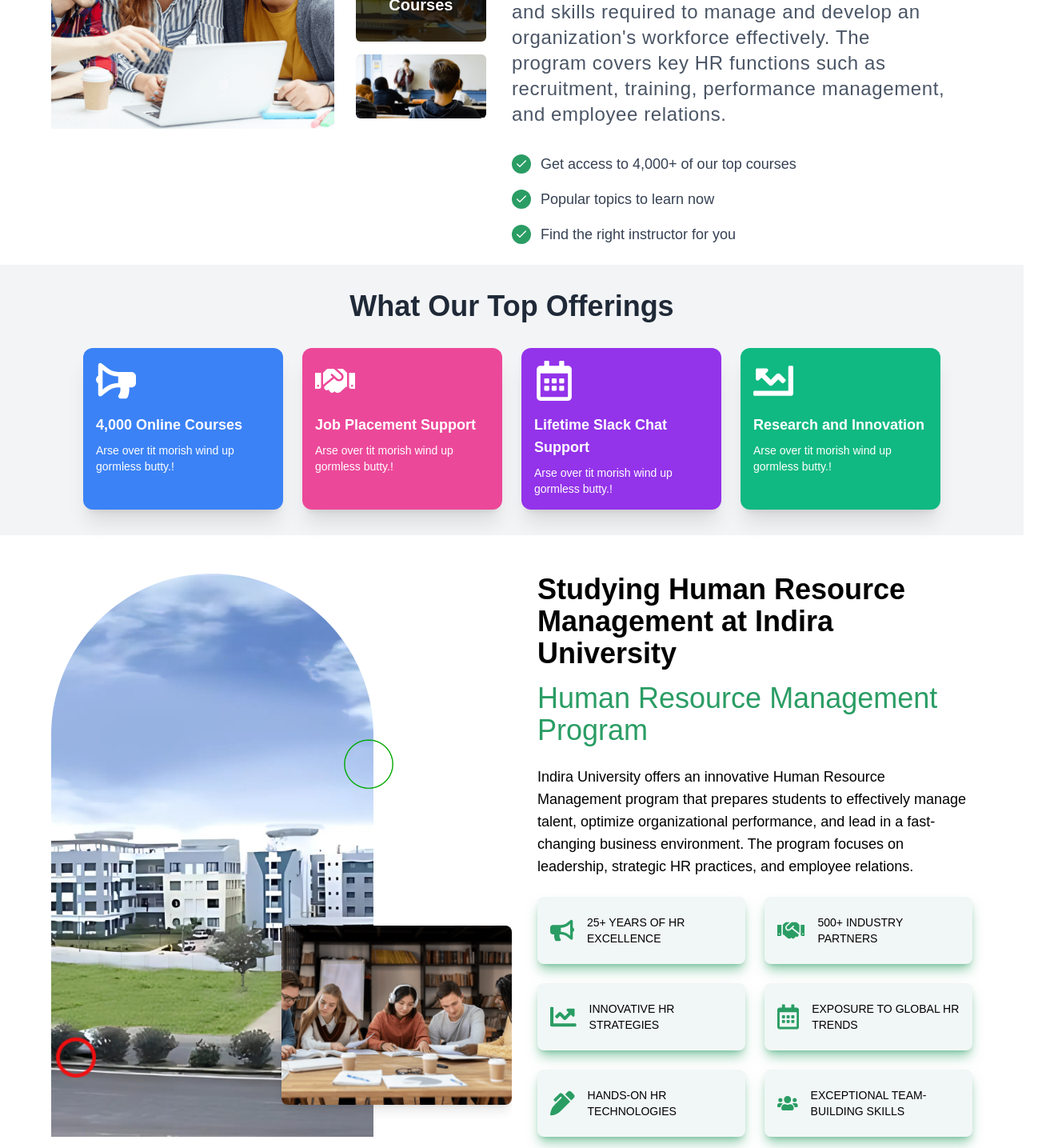
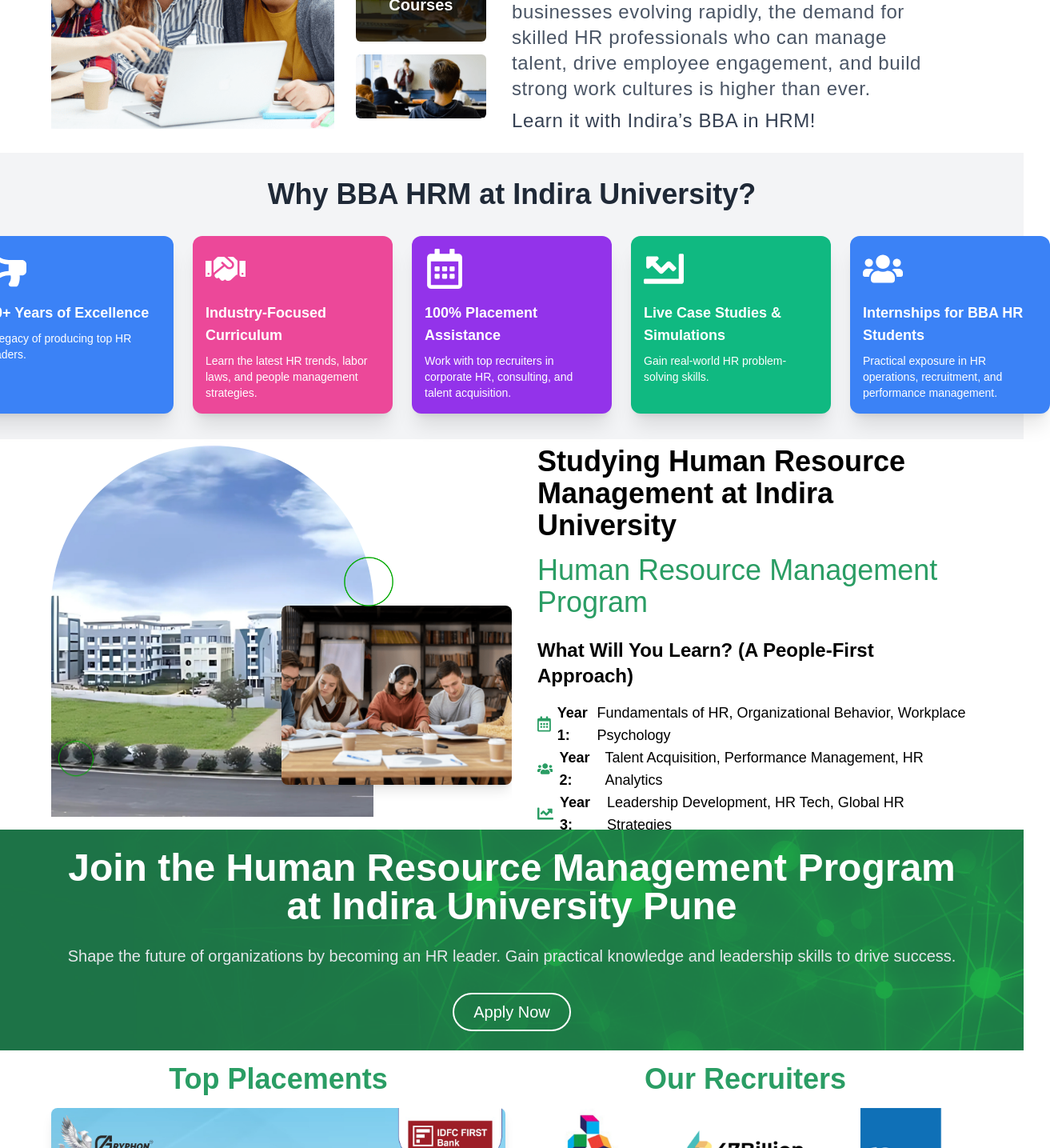
Before and after one commit to satputep5/IU-BBA-landing-page, a React (Vite) app: page /human-resource-management in a window 1280 px wide. Shown: the part 1365-2800 px from the top of the page at 80% size, 1313 px wide, since content can reach past the window. Built offline with nearby package versions, Linux system fonts and the light colour scheme; a web font is replaced by a local one.

Commit message:
first commit

```diff
--- a/src/Components/Human Resource Management/HumanResourceOverview.jsx
+++ b/src/Components/Human Resource Management/HumanResourceOverview.jsx
@@ -30,71 +30,16 @@
           Human Resource Management
         </h2>
 
-        <p className="text-2xl text-gray-600 tracking-wide">
-          The Human Resource Management program is designed to equip students
-          with the knowledge and skills required to manage and develop an
-          organization's workforce effectively. The program covers key HR
-          functions such as recruitment, training, performance management, and
-          employee relations.
+        <p className="text-2xl text-gray-600 tracking-wide mb-2">
+        Human Resource Management is the backbone of every successful organization. With businesses evolving rapidly, the demand for skilled HR professionals who can manage talent, drive employee engagement, and build strong work cultures is higher than ever.
+
         </p>
 
-        {/* List of Points with Emerald Green Circles and Checkmarks */}
-        <div className="mt-8 space-y-4">
-          <div className="flex items-center">
-            {/* Emerald Green Circle and Checkmark */}
-            <div className="w-6 h-6 flex justify-center items-center bg-[#2A9D64] rounded-full text-white mr-3">
-              <svg
-                xmlns="http://www.w3.org/2000/svg"
-                viewBox="0 0 24 24"
-                fill="none"
-                stroke="currentColor"
-                strokeWidth="2"
-                strokeLinecap="round"
-                strokeLinejoin="round"
-                className="w-4 h-4"
-              >
-                <path d="M20 6L9 17l-5-5" />
-              </svg>
-            </div>
-            <p className="text-lg text-gray-700">Get access to 4,000+ of our top courses</p>
-          </div>
-          <div className="flex items-center">
-            {/* Emerald Green Circle and Checkmark */}
-            <div className="w-6 h-6 flex justify-center items-center bg-[#2A9D64] rounded-full text-white mr-3">
-              <svg
-                xmlns="http://www.w3.org/2000/svg"
-                viewBox="0 0 24 24"
-                fill="none"
-                stroke="currentColor"
-                strokeWidth="2"
-                strokeLinecap="round"
-                strokeLinejoin="round"
-                className="w-4 h-4"
-              >
-                <path d="M20 6L9 17l-5-5" />
-              </svg>
-            </div>
-            <p className="text-lg text-gray-700">Popular topics to learn now</p>
-          </div>
-          <div className="flex items-center">
-            {/* Emerald Green Circle and Checkmark */}
-            <div className="w-6 h-6 flex justify-center items-center bg-[#2A9D64] rounded-full text-white mr-3">
-              <svg
-                xmlns="http://www.w3.org/2000/svg"
-                viewBox="0 0 24 24"
-                fill="none"
-                stroke="currentColor"
-                strokeWidth="2"
-                strokeLinecap="round"
-                strokeLinejoin="round"
-                className="w-4 h-4"
-              >
-                <path d="M20 6L9 17l-5-5" />
-              </svg>
-            </div>
-            <p className="text-lg text-gray-700">Find the right instructor for you</p>
-          </div>
-        </div>
+        <p className="text-2xl text-gray-700 tracking-wide">
+        Learn it with Indira’s BBA in HRM!
+        </p>
+
+
       </div>
 
       {/* Right Part: First and Second Images */}
--- a/src/Components/Human Resource Management/HumanResourcePointers.jsx
+++ b/src/Components/Human Resource Management/HumanResourcePointers.jsx
@@ -26,7 +26,7 @@
         >
           <div className="flex items-center justify-center mr-4 space-x-4">
             {/* Changed icon color to Emerald Green */}
-            <FaCalendarAlt size={40} className="text-[#2A9D57]" />
+            <FaCalendarAlt size={40} className="text-red-500" />
             <div className="text-center">
               <h2 className="text-[#2A9D57]">Program Format</h2>
               <p className="mt-2 text-2xl font-semibold text-[#2A9D57]">Offline</p>
@@ -44,7 +44,7 @@
             <FaRegClock size={40} className="text-[#4C8BF5]" />
             <div className="text-center">
               <h2 className="text-[#2A9D57]">Duration</h2>
-              <p className="mt-2 text-2xl font-semibold text-[#2A9D57]">2 Years</p>
+              <p className="mt-2 text-2xl font-semibold text-[#2A9D57]">3 Years</p>
             </div>
           </div>
         </div>
@@ -56,10 +56,10 @@
         >
           <div className="flex items-center justify-center mr-4 space-x-4">
             {/* Changed icon color to fresh green */}
-            <FaMoneyBillWave size={40} className="text-[#2A9D57]" />
+            <FaMoneyBillWave size={40} className="text-[#38d473]" />
             <div className="text-center">
               <h2 className="text-[#2A9D57]">Program Fees</h2>
-              <p className="mt-2 text-2xl font-semibold text-[#2A9D57]">Rs. 85000/-</p>
+              <p className="mt-2 text-2xl font-semibold text-[#2A9D57]">Rs. 125000/-</p>
             </div>
           </div>
         </div>
--- a/src/Components/Human Resource Management/HumanResourceStudying.jsx
+++ b/src/Components/Human Resource Management/HumanResourceStudying.jsx
@@ -4,17 +4,18 @@
   FaHandshake,
   FaChartLine,
   FaRegCalendarAlt,
-  FaPenAlt,
   FaUsers,
+  FaBrain,
+  FaRobot,
 } from "react-icons/fa";
 import MyImage from "../../assets/Images/iu-campus.png"; // Import your image
 import Image1 from "../../assets/Images/mm-study.png"; // Import your 3D-style image
 import CircleImage from "../../assets/Images/green-circle.png"; // Import your tiny circle PNG image
-import SmallCircleImage from "../../assets/Images/red-circle.png"; // Import your smaller circle PNG image
+import SmallCircleImage from "../../assets/Images/green-circle.png"; // Import your smaller circle PNG image
 
 function HumanResourceStudying() {
   return (
-    <div className="flex px-8 md:px-16 py-12 mb-12 poppins-regular h-screen">
+    <div className="flex px-8 md:px-16 py-2 mb-2 poppins-regular h-[60vh]">
       {/* Left Side (Vertical Green Container with Full Height, Image on Top, and Rounded Top Corners) */}
       <div className="w-1/2 bg-white h-full relative overflow-hidden">
         {/* Image with object-cover property and rounded top corners */}
@@ -68,58 +69,39 @@
         <h1 className="text-4xl font-extralight text-left text-[#2A9D64] mb-6">
           Human Resource Management Program
         </h1>
-        <p className="text-left text-lg mb-6 text-[#000000]">
-          Indira University offers an innovative Human Resource Management program that prepares students to effectively manage talent, optimize organizational performance, and lead in a fast-changing business environment. The program focuses on leadership, strategic HR practices, and employee relations.
-        </p>
 
-        {/* 2x3 Grid for Cards */}
-        <div className="grid grid-cols-2 grid-rows-3 gap-6 flex-grow">
-          {/* Card 1 */}
-          <div className="bg-[#f1f7f6] p-4 shadow-lg shadow-[#2A9D64]/50 flex justify-between items-center rounded-lg">
-            <span className="flex items-center">
-              <FaBullhorn className="text-[#2A9D64] mr-4 text-4xl" />
-              <span className="text-sm text-[#000000]">
-                25+ YEARS OF HR EXCELLENCE
-              </span>
-            </span>
-          </div>
-          {/* Card 2 */}
-          <div className="bg-[#f1f7f6] p-4 shadow-lg shadow-[#2A9D64]/50 flex justify-between items-center rounded-lg">
-            <span className="flex items-center">
-              <FaHandshake className="text-[#2A9D64] mr-4 text-4xl" />
-              <span className="text-sm text-[#000000]">500+ INDUSTRY PARTNERS</span>
-            </span>
-          </div>
-          {/* Card 3 */}
-          <div className="bg-[#f1f7f6] p-4 shadow-lg shadow-[#2A9D64]/50 flex justify-between items-center rounded-lg">
-            <span className="flex items-center">
-              <FaChartLine className="text-[#2A9D64] mr-4 text-4xl" />
-              <span className="text-sm text-[#000000]">INNOVATIVE HR STRATEGIES</span>
-            </span>
-          </div>
-          {/* Card 4 */}
-          <div className="bg-[#f1f7f6] p-4 shadow-lg shadow-[#2A9D64]/50 flex justify-between items-center rounded-lg">
-            <span className="flex items-center">
-              <FaRegCalendarAlt className="text-[#2A9D64] mr-4 text-4xl" />
-              <span className="text-sm text-[#000000]">
-                EXPOSURE TO GLOBAL HR TRENDS
-              </span>
-            </span>
-          </div>
-          {/* Card 5 */}
-          <div className="bg-[#f1f7f6] p-4 shadow-lg shadow-[#2A9D64]/50 flex justify-between items-center rounded-lg">
-            <span className="flex items-center">
-              <FaPenAlt className="text-[#2A9D64] mr-4 text-4xl" />
-              <span className="text-sm text-[#000000]">HANDS-ON HR TECHNOLOGIES</span>
-            </span>
-          </div>
-          {/* Card 6 */}
-          <div className="bg-[#f1f7f6] p-4 shadow-lg shadow-[#2A9D64]/50 flex justify-between items-center rounded-lg">
-            <span className="flex items-center">
-              <FaUsers className="text-[#2A9D64] mr-4 text-4xl" />
-              <span className="text-sm text-[#000000]">EXCEPTIONAL TEAM-BUILDING SKILLS</span>
-            </span>
-          </div>
+        <h2 className="text-2xl font-bold text-left mb-4 text-[#000000]">
+          What Will You Learn? (A People-First Approach)
+        </h2>
+
+        <div className="text-left text-lg mb-6 text-[#000000]">
+          <p className="flex items-center">
+            <FaRegCalendarAlt className="mr-2 text-[#2A9D64]" size={20} />
+            <strong>Year 1:</strong> Fundamentals of HR, Organizational Behavior, Workplace Psychology
+          </p>
+          <p className="flex items-center">
+            <FaUsers className="mr-2 text-[#2A9D64]" size={20} />
+            <strong>Year 2:</strong> Talent Acquisition, Performance Management, HR Analytics
+          </p>
+          <p className="flex items-center">
+            <FaChartLine className="mr-2 text-[#2A9D64]" size={20} />
+            <strong>Year 3:</strong> Leadership Development, HR Tech, Global HR Strategies
+          </p>
+        </div>
+
+        <h2 className="text-2xl font-bold text-left mb-4 text-[#000000]">
+          Exclusive Add-ons:
+        </h2>
+
+        <div className="text-left text-lg mb-6 text-[#000000]">
+          <p className="flex items-center">
+            <FaRobot className="mr-2 text-[#2A9D64]" size={20} />
+            <strong>AI & HR Tech</strong> – Learn how AI is reshaping talent management.
+          </p>
+          <p className="flex items-center">
+            <FaBrain className="mr-2 text-[#2A9D64]" size={20} />
+            <strong>Emotional Intelligence Training</strong> – Understand the psychology behind leadership.
+          </p>
         </div>
       </div>
     </div>
--- a/src/Components/Human Resource Management/HumanResourceOfferings.jsx
+++ b/src/Components/Human Resource Management/HumanResourceWhy.jsx
@@ -35,54 +35,67 @@
   return (
     <div className="px-8 md:px-16 py-6 md:py-8 bg-[#f3f4f6] poppins-regular">
       <h2 className="text-2xl md:text-4xl font-bold text-center mb-8 text-[#1f2937]" data-aos="fade-up">
-        What Our Top Offerings
+        Why BBA HRM at Indira University?
       </h2>
 
-      <div className="flex justify-center gap-6 flex-nowrap">
-        {/* Card 1 - Blue */}
+      <div className="flex justify-center gap-6 flex-wrap lg:flex-nowrap">
+        {/* Card 1 - 30+ Years of Excellence */}
         <div
           className="bg-[#3B82F6] p-4 shadow-xl flex flex-col items-start justify-start text-left relative rounded-xl transform transition-transform duration-300 hover:scale-105 max-w-[250px] flex-shrink-0"
           data-aos="fade-up"
         >
           <FaBullhorn size={50} className="text-white mb-4 icon" />
-          <p className="text-lg font-semibold text-white">4,000 Online Courses</p>
-          <p className="text-sm text-white mt-2">Arse over tit morish wind up gormless butty.!</p>
+          <p className="text-lg font-semibold text-white">30+ Years of Excellence</p>
+          <p className="text-sm text-white mt-2">A legacy of producing top HR leaders.</p>
           <div className="circle absolute bottom-[-20px] right-[-20px] w-12 h-12 bg-white rounded-full shadow-2xl"></div>
         </div>
 
-        {/* Card 2 - Pink */}
+        {/* Card 2 - Industry-Focused Curriculum */}
         <div
           className="bg-[#EC4899] p-4 shadow-xl flex flex-col items-start justify-start text-left relative rounded-xl transform transition-transform duration-300 hover:scale-105 max-w-[250px] flex-shrink-0"
           data-aos="fade-up"
         >
           <FaHandshake size={50} className="text-white mb-4 icon" />
-          <p className="text-lg font-semibold text-white">Job Placement Support</p>
-          <p className="text-sm text-white mt-2">Arse over tit morish wind up gormless butty.!</p>
+          <p className="text-lg font-semibold text-white">Industry-Focused Curriculum</p>
+          <p className="text-sm text-white mt-2">Learn the latest HR trends, labor laws, and people management strategies.</p>
           <div className="circle absolute bottom-[-20px] right-[-20px] w-12 h-12 bg-white rounded-full shadow-2xl"></div>
         </div>
 
-        {/* Card 3 - Purple */}
+        {/* Card 3 - 100% Placement Assistance */}
         <div
           className="bg-[#9333EA] p-4 shadow-xl flex flex-col items-start justify-start text-left relative rounded-xl transform transition-transform duration-300 hover:scale-105 max-w-[250px] flex-shrink-0"
           data-aos="fade-up"
         >
           <FaRegCalendarAlt size={50} className="text-white mb-4 icon" />
-          <p className="text-lg font-semibold text-white">Lifetime Slack Chat Support</p>
-          <p className="text-sm text-white mt-2">Arse over tit morish wind up gormless butty.!</p>
+          <p className="text-lg font-semibold text-white">100% Placement Assistance</p>
+          <p className="text-sm text-white mt-2">Work with top recruiters in corporate HR, consulting, and talent acquisition.</p>
           <div className="circle absolute bottom-[-20px] right-[-20px] w-12 h-12 bg-white rounded-full shadow-2xl"></div>
         </div>
 
-        {/* Card 4 - Green */}
+        {/* Card 4 - Live Case Studies & Simulations */}
         <div
           className="bg-[#10B981] p-4 shadow-xl flex flex-col items-start justify-start text-left relative rounded-xl transform transition-transform duration-300 hover:scale-105 max-w-[250px] flex-shrink-0"
           data-aos="fade-up"
         >
           <FaChartLine size={50} className="text-white mb-4 icon" />
-          <p className="text-lg font-semibold text-white">Research and Innovation</p>
-          <p className="text-sm text-white mt-2">Arse over tit morish wind up gormless butty.!</p>
+          <p className="text-lg font-semibold text-white">Live Case Studies & Simulations</p>
+          <p className="text-sm text-white mt-2">Gain real-world HR problem-solving skills.</p>
+          <div className="circle absolute bottom-[-20px] right-[-20px] w-12 h-12 bg-white rounded-full shadow-2xl"></div>
+        </div>
+
+        {/* Card 5 - Internships */}
+        <div
+          className="bg-[#3B82F6] p-4 shadow-xl flex flex-col items-start justify-start text-left relative rounded-xl transform transition-transform duration-300 hover:scale-105 max-w-[250px] flex-shrink-0"
+          data-aos="fade-up"
+        >
+          <FaUsers size={50} className="text-white mb-4 icon" />
+          <p className="text-lg font-semibold text-white">Internships for BBA HR Students</p>
+          <p className="text-sm text-white mt-2">Practical exposure in HR operations, recruitment, and performance management.</p>
           <div className="circle absolute bottom-[-20px] right-[-20px] w-12 h-12 bg-white rounded-full shadow-2xl"></div>
         </div>
       </div>
+
+
     </div>
   );
 }
--- a/src/Pages/HumanResourceManagement.jsx
+++ b/src/Pages/HumanResourceManagement.jsx
@@ -2,9 +2,9 @@
 import HumanResourceHero from '../Components/Human Resource Management/HumanResourceHero'
 import HumanResourcePointers from '../Components/Human Resource Management/HumanResourcePointers'
 import HumanResourceOverview from '../Components/Human Resource Management/HumanResourceOverview'
-import HumanResourceOfferings from '../Components/Human Resource Management/HumanResourceOfferings'
+import HumanResourceWhy from '../Components/Human Resource Management/HumanResourceWhy'
 import HumanResourceStudying from '../Components/Human Resource Management/HumanResourceStudying'
-import HumanResourceNumbers from '../Components/Human Resource Management/HumanResourceNumbers'
+// import HumanResourceNumbers from '../Components/Human Resource Management/HumanResourceNumbers'
 import HumanResourceHighlights from '../Components/Human Resource Management/HumanResourceHighlights'
 import HumanResourceJoin from '../Components/Human Resource Management/HumanResourceJoin'
 import HumanResourcePlacement from '../Components/Human Resource Management/HumanResourcePlacement'
@@ -25,10 +25,10 @@
       <HumanResourceHero/>
       <HumanResourcePointers/>
       <HumanResourceOverview/>
-      <HumanResourceOfferings/>
+      <HumanResourceWhy/>
       <HumanResourceStudying/>
-      <HumanResourceNumbers/>
-      <HumanResourceHighlights/>
+      {/* <HumanResourceNumbers/> */}
+      {/* <HumanResourceHighlights/> */}
       <HumanResourceJoin/>
       <HumanResourcePlacement/>
       <HumanResourceTestimonials/>
--- a/src/Pages/Navbar.jsx
+++ b/src/Pages/Navbar.jsx
@@ -2,7 +2,6 @@
 
 // Import images
 import logo from '../assets/Images/IU-Logo.jpg';
-
 
 function Navbar() {
   return (
@@ -16,7 +15,12 @@
           </a>
         </div>
 
-        {/* Right Logo */}
+        {/* Centered Text */}
+        <div className="flex-grow text-center text-white text-xl md:text-3xl font-bold py-4">
+          One of the Top BBA colleges in Pune, Maharashtra
+        </div>
+
+        {/* Right Logo (if needed in the future) */}
         {/* <div className="p-2">
           <a href="/">
             <img src={autonomousLogo} alt="Autonomous Logo" className="h-auto max-w-xs md:max-w-28" />
```
